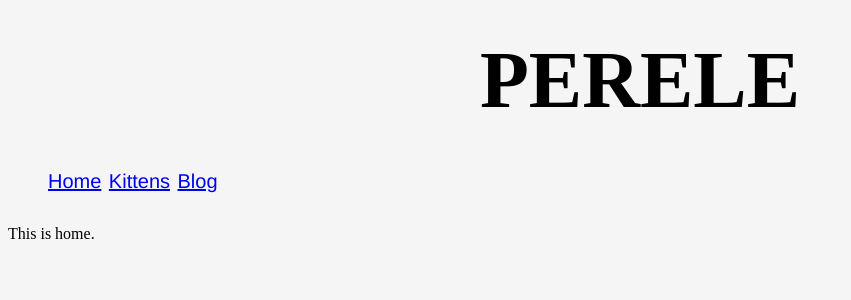
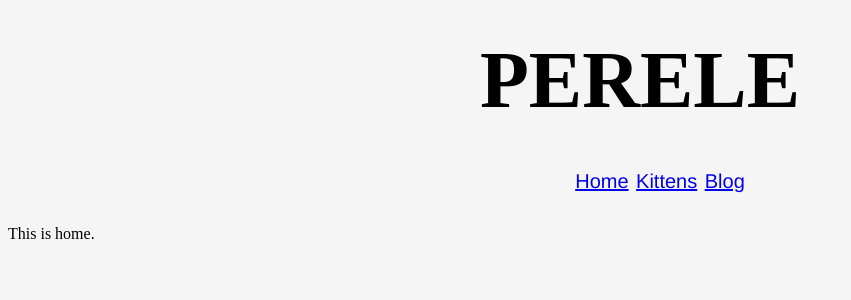
Before and after one commit to Perele/Perele.github.io, a Jekyll site: the page built from index.html, in a window 1280 px wide. Shown: the top 300 px of the page, without its empty margins (0-851 px from the left). Built offline with Jekyll 4.4.1, drawn with Linux system fonts in a browser that asks for light colours.

Commit message:
Update style.css

```diff
--- a/css/style.css
+++ b/css/style.css
@@ -13,9 +13,10 @@ p {color: black;}
 body {background-color: WhiteSmoke;}
 li {font-family: Helvetica;
     font-size: 20px;}
-ul.nav {font-family: Futura;
+ul.nav {text-align: center;
+        font-family: Futura;
         margin: 10p auto;
         padding: 20p;
         font-size: 30px;}
-ul.nav li {display: inline-block;
-            display: inline;}
+ul.nav li {display: inline;
+          padding: 0 0,25em;}
```
